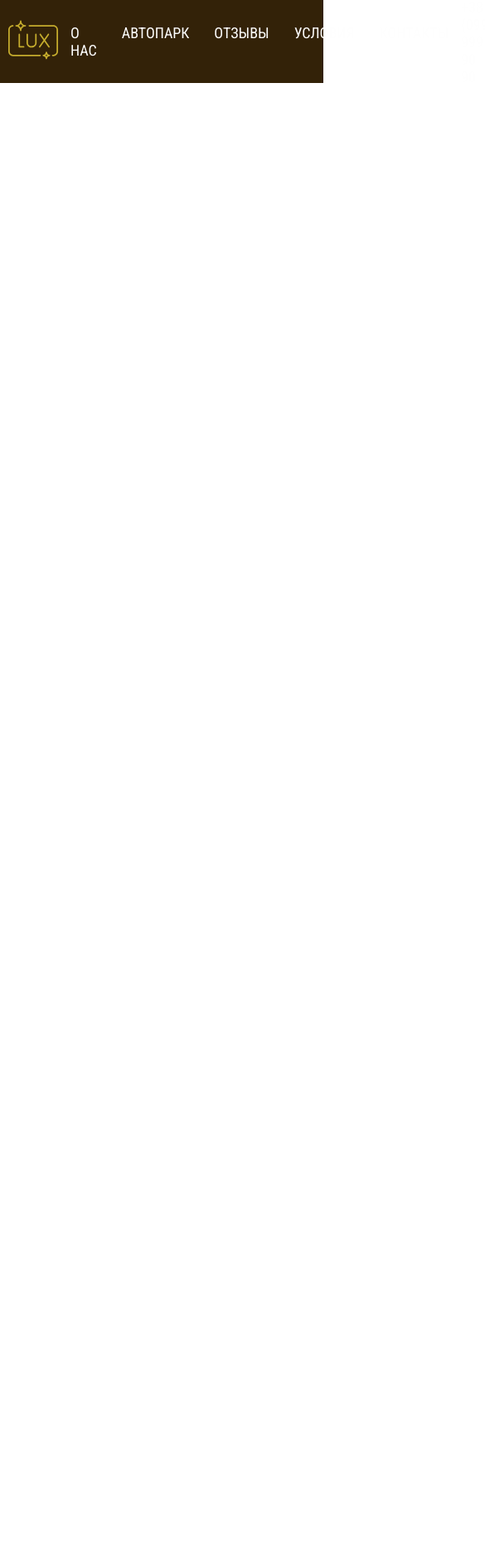
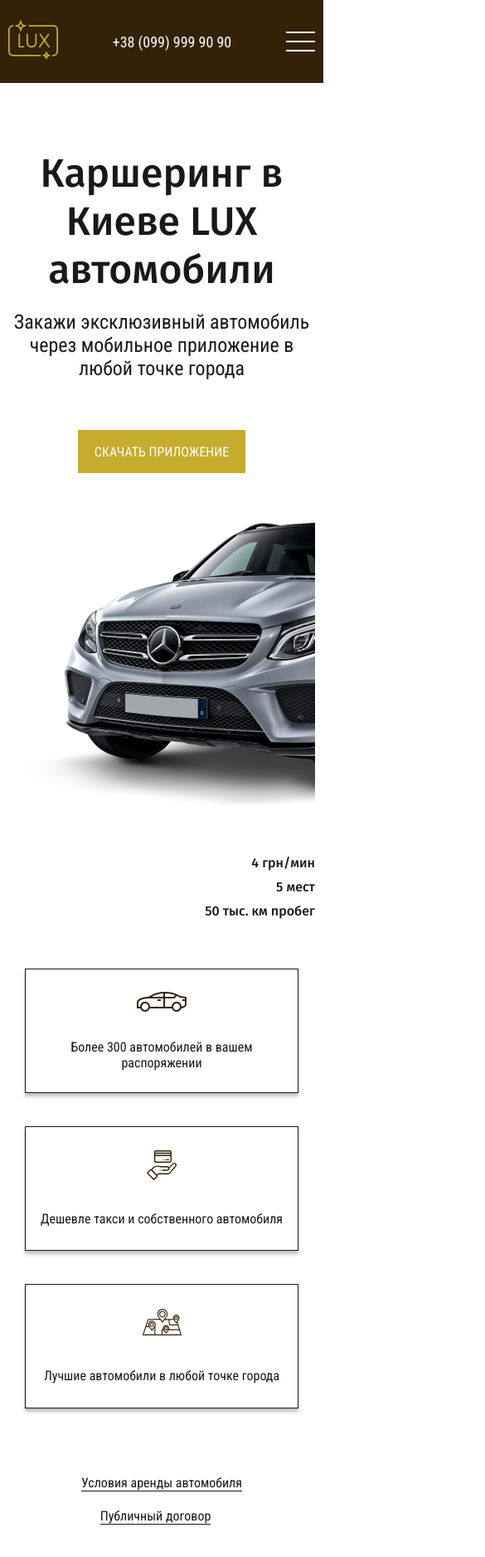
Before and after one commit to jackasmile92/cars, a plain HTML site: page index.html in a window 390 px wide. Shown: the top 1876 px of the page at 83% size, 585 px wide, since content can reach past the window. Before the commit the page ends 844 px from the top, so only its background shows below. Drawn offline with nearby package versions, Linux system fonts and the light colour scheme.

Commit message:
continuing adaptation

```diff
--- a/css/style.css
+++ b/css/style.css
@@ -465,35 +465,191 @@ body {
     cursor: pointer;
 }
 
-.feedback__btn:hover{
+.feedback__btn:hover {
     color: #C5AC2D;
     background: #FEFEFE;
     border: 1px solid #C5AC2D;
 }
 
-.footer{
+.footer {
     padding: 100px 0 24px;
     background: #332208;
 }
 
-.footer__top{
+.footer__top {
     display: flex;
     justify-content: space-between;
     align-items: center;
     margin-bottom: 21px;
 }
 
-.footer__social{
+.footer__social {
     list-style: none;
     display: flex;
     align-items: center;
     justify-content: center;
 }
 
-.footer__social-item{
+.footer__social-item {
     margin: 0 15px;
 }
 
-@media(max-width: 1000px){
+.menu__btn {
+    display: none;
+}
+
+@media(max-width: 1140px) {
+    .rent__inner {
+        flex-wrap: wrap;
+        justify-content: space-around;
+    }
+    .rent__content{
+        width: 100%;
+        margin-bottom: 30px;
+    }
+}
+
+@media(max-width: 1000px) {
+    .top__heading {
+        display: block;
+    }
+
+    .top__content {
+        width: 100%;
+        padding-top: 30px;
+    }
+
+    .top__slider {
+        width: 100%;
+    }
+
+    .top__bottom {
+        display: block;
+    }
+
+    .top__items {
+        width: 100%;
+    }
+
+    .top__links {
+        padding-right: 0;
+        padding-top: 50px;
+        text-align: center;
+    }
+}
+
+@media(max-width: 860px) {
+    .menu {
+        order: 1;
+    }
+
+    .menu__list {
+        display: block;
+        position: absolute;
+        top: 100px;
+        left: 0;
+        background-color: #332208;
+        right: 0;
+        text-align: center;
+        padding: 20px 0;
+        transform: translateY(-500px);
+        transition: all .5s;
+    }
+
+    .menu__list.menu__list--active {
+        transform: translateY(0);
+    }
+
+    .menu__list-link {
+        padding: 20px 0;
+        display: block;
+    }
+
+    .menu__btn {
+        display: block;
+        width: 35px;
+        height: 24px;
+        border: none;
+        cursor: pointer;
+        border-top: 2px solid #FEFEFE;
+        border-bottom: 2px solid #FEFEFE;
+        background-color: transparent;
+        position: relative;
+    }
+
+    .menu__btn::before {
+        content: '';
+        position: absolute;
+        width: 35px;
+        height: 2px;
+        background-color: #FEFEFE;
+        left: 0;
+        top: 9px;
+    }
+
+    .rent__item{
+        margin: 30px;
+    }
+}
+@media(max-width: 650px) {
+
+    .rent__item{
+       width: 100%;
+       min-height: 245px;
+    }
+    .rent__item-title{
+        margin-bottom: 20px;
+    }
+
+    .rent__content{
+        text-align: center;
+    }
+}
+
+
+@media(max-width: 525px) {
+    .top__items {
+        flex-wrap: wrap;
+    }
+
+    .top__item {
+        margin: 20px;
+    }
+
+    .top__slider-text {
+        padding-right: 0;
+    }
+}
+
+@media(max-width: 410px) {
+    .top__item {
+        width: 100%;
+    }
+
+    .top__links {
+        text-align: center;
+    }
+
+    .top__link {
+        margin: 10px 15px;
+        display: inline-block;
+    }
+
+    .top__link+.top__link {
+        margin-left: 0px;
+    }
+
+    .top__slider-text {
+        text-align: right;
+    }
+
+    .top__slider-text span {
+        display: block;
+        margin: 10px 0;
+    }
+
+    .rent__item{
+        margin: 30px 0;
+    }
 
 }
--- a/index.html
+++ b/index.html
@@ -23,6 +23,9 @@
           <img class="logo__link" src="images/logo.svg" alt="logo">
         </a>
         <nav class="menu">
+          <button class="menu__btn">
+
+          </button>
           <ul class="menu__list">
             <li class="menu__item"><a class="menu__list-link" href="#">О НАС</a></li>
             <li class="menu__item"><a class="menu__list-link" href="#">АВТОПАРК</a></li>
@@ -35,7 +38,7 @@
       </div>
     </div>
   </header>
-  <!--<section class="top">
+ <section class="top">
     <div class="container">
       <div class="top__heading">
         <div class="top__content">
@@ -186,7 +189,7 @@
       </div>
     </div>
   </section>
-
+ <!--
   <section class="benefits">
     <div class="container">
       <h3 class="benefits__title">
--- a/js/main.js
+++ b/js/main.js
@@ -3,7 +3,13 @@ $('.top__slider').slick({
     arrows:false,
     dots: true,
     autoplay: true,
-    fade: true
+    fade: true,
+    responsive:[{
+        breakpoint: 1200,
+        settings:{
+            dots:false
+        }
+    }]
 });
 
 $('.reviews__slider').slick({
@@ -12,4 +18,9 @@ $('.reviews__slider').slick({
     slidesToShow: 4,
     slidesToScroll: 1
 });
+
+$('.menu__btn').on('click', function(){
+    $('.menu__list').toggleClass('menu__list--active');
 });
+
+});
```
